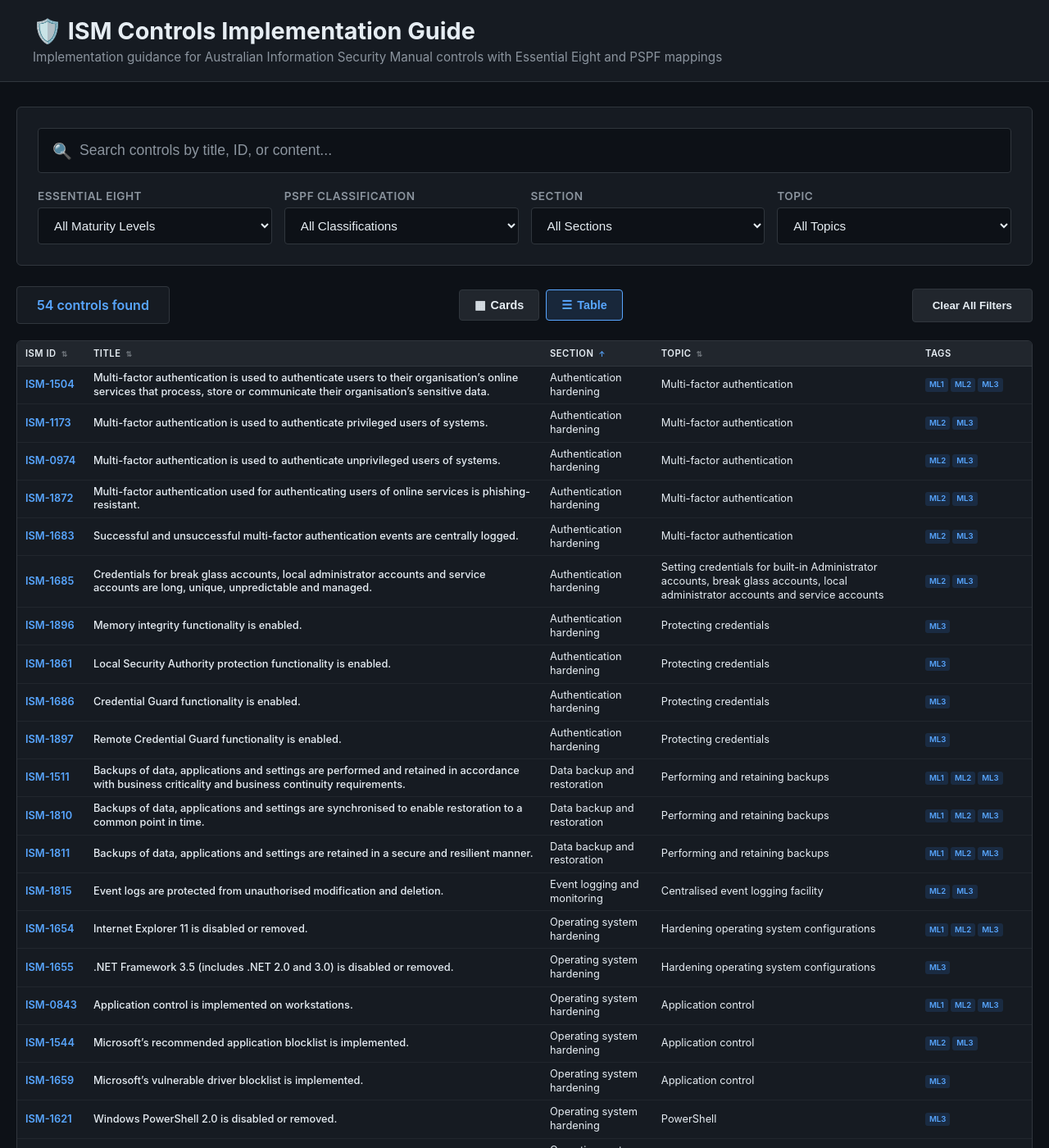
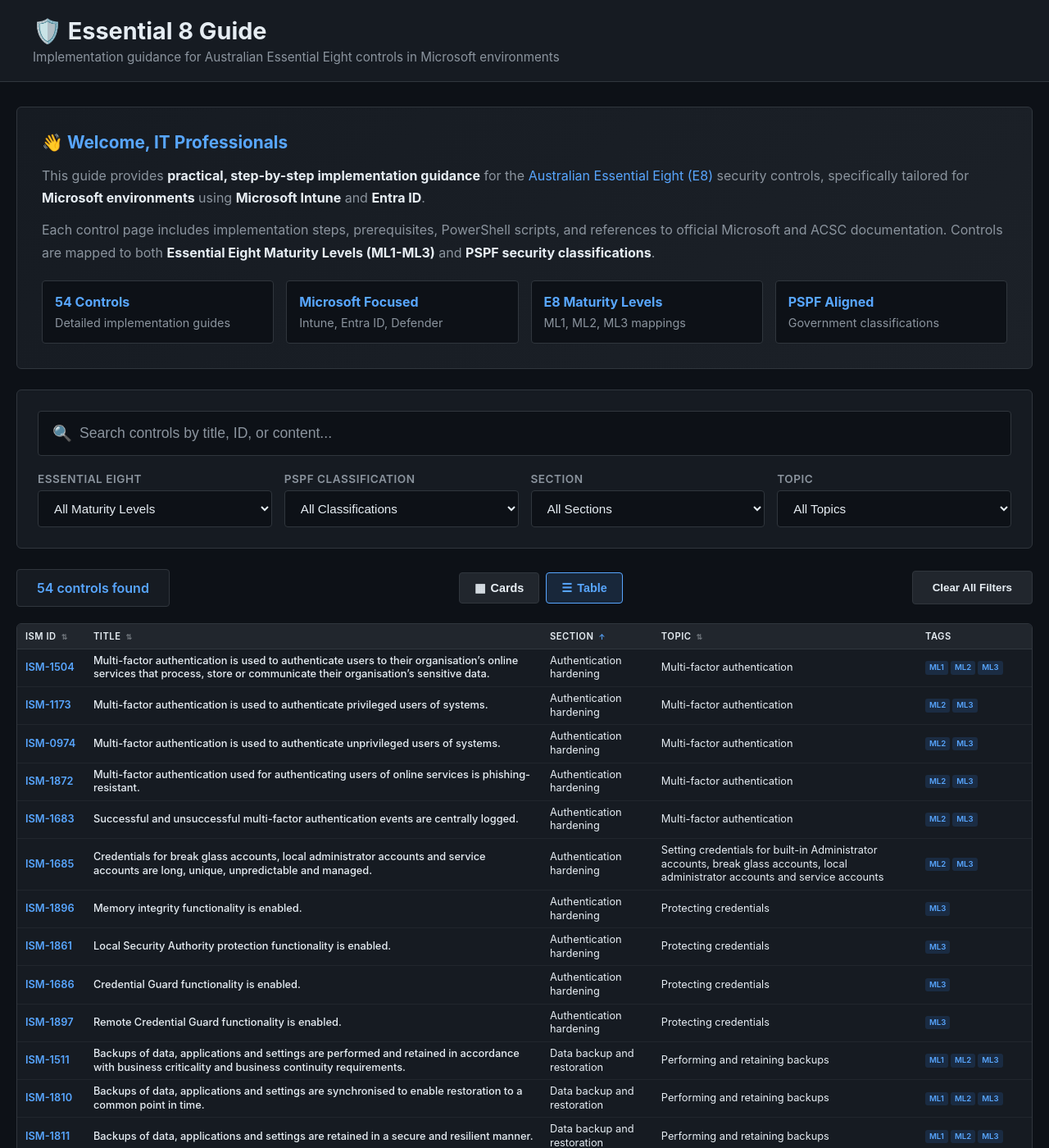
Before and after one commit to alanburchill/ISM-Controls-Guide, a Jekyll site: the page built from index.html, in a window 1280 px wide and 1400 px high. Shown: the whole window at 82% size. Built offline with Jekyll 4.4.1, drawn with Linux system fonts in a browser that asks for light colours.

Commit message:
Rebrand to Essential 8 Guide (e8guide.com) with intro section

```diff
--- /dev/null
+++ b/CNAME
@@ -0,0 +1 @@
+e8guide.com
--- a/_config.yml
+++ b/_config.yml
@@ -1,10 +1,10 @@
-# Jekyll configuration for ISM Controls Implementation Guide
-# GitHub Pages site: https://alanburchill.github.io/ISM-Controls-Guide
+# Jekyll configuration for Essential 8 Guide
+# Website: https://e8guide.com
 
-title: "ISM Controls Implementation Guide"
-description: "Implementation guidance for Australian Information Security Manual (ISM) controls with Essential Eight and PSPF mappings"
-baseurl: "/ISM-Controls-Guide"
-url: "https://alanburchill.github.io"
+title: "Essential 8 Guide"
+description: "Implementation guidance for Australian Essential Eight controls in Microsoft environments - ISM controls with PSPF mappings"
+baseurl: ""
+url: "https://e8guide.com"
 
 # Site settings
 github:
--- a/_layouts/control.html
+++ b/_layouts/control.html
@@ -3,7 +3,7 @@
 <head>
   <meta charset="UTF-8">
   <meta name="viewport" content="width=device-width, initial-scale=1.0">
-  <title>{{ page.title | default: page.ism_control }} - ISM Controls Guide</title>
+  <title>{{ page.title | default: page.ism_control }} - Essential 8 Guide</title>
   <style>
     * { margin: 0; padding: 0; box-sizing: border-box; }
     body {
--- a/index.html
+++ b/index.html
@@ -6,7 +6,7 @@
 <head>
   <meta charset="UTF-8">
   <meta name="viewport" content="width=device-width, initial-scale=1.0">
-  <title>ISM Controls Implementation Guide</title>
+  <title>Essential 8 Guide - Microsoft Implementation</title>
   <style>
     * {
       margin: 0;
@@ -425,15 +425,114 @@
         min-width: 800px;
       }
     }
+
+    .intro-section {
+      background: linear-gradient(135deg, #161b22 0%, #1c2128 100%);
+      border: 1px solid #30363d;
+      border-radius: 6px;
+      padding: 30px;
+      margin-bottom: 25px;
+    }
+
+    .intro-section h2 {
+      color: #58a6ff;
+      font-size: 1.3rem;
+      margin-bottom: 15px;
+      display: flex;
+      align-items: center;
+      gap: 10px;
+    }
+
+    .intro-section p {
+      color: #8b949e;
+      line-height: 1.7;
+      margin-bottom: 12px;
+    }
+
+    .intro-section p:last-child {
+      margin-bottom: 0;
+    }
+
+    .intro-section strong {
+      color: #e6edf3;
+    }
+
+    .intro-section a {
+      color: #58a6ff;
+      text-decoration: none;
+    }
+
+    .intro-section a:hover {
+      text-decoration: underline;
+    }
+
+    .intro-features {
+      display: grid;
+      grid-template-columns: repeat(auto-fit, minmax(200px, 1fr));
+      gap: 15px;
+      margin-top: 20px;
+    }
+
+    .intro-feature {
+      background: #0d1117;
+      border: 1px solid #30363d;
+      border-radius: 4px;
+      padding: 15px;
+    }
+
+    .intro-feature strong {
+      color: #58a6ff;
+      display: block;
+      margin-bottom: 5px;
+    }
+
+    .intro-feature span {
+      color: #8b949e;
+      font-size: 0.9rem;
+    }
   </style>
 </head>
 <body>
   <div class="header">
-    <h1>🛡️ ISM Controls Implementation Guide</h1>
-    <p>Implementation guidance for Australian Information Security Manual controls with Essential Eight and PSPF mappings</p>
+    <h1>🛡️ Essential 8 Guide</h1>
+    <p>Implementation guidance for Australian Essential Eight controls in Microsoft environments</p>
   </div>
 
   <div class="container">
+    <div class="intro-section">
+      <h2>👋 Welcome, IT Professionals</h2>
+      <p>
+        This guide provides <strong>practical, step-by-step implementation guidance</strong> for the
+        <a href="https://www.cyber.gov.au/resources-business-and-government/essential-cyber-security/essential-eight" target="_blank">Australian Essential Eight (E8)</a>
+        security controls, specifically tailored for <strong>Microsoft environments</strong> using
+        <strong>Microsoft Intune</strong> and <strong>Entra ID</strong>.
+      </p>
+      <p>
+        Each control page includes implementation steps, prerequisites, PowerShell scripts, and references to
+        official Microsoft and ACSC documentation. Controls are mapped to both
+        <strong>Essential Eight Maturity Levels (ML1-ML3)</strong> and
+        <strong>PSPF security classifications</strong>.
+      </p>
+      <div class="intro-features">
+        <div class="intro-feature">
+          <strong>54 Controls</strong>
+          <span>Detailed implementation guides</span>
+        </div>
+        <div class="intro-feature">
+          <strong>Microsoft Focused</strong>
+          <span>Intune, Entra ID, Defender</span>
+        </div>
+        <div class="intro-feature">
+          <strong>E8 Maturity Levels</strong>
+          <span>ML1, ML2, ML3 mappings</span>
+        </div>
+        <div class="intro-feature">
+          <strong>PSPF Aligned</strong>
+          <span>Government classifications</span>
+        </div>
+      </div>
+    </div>
+
     <div class="search-section">
       <div class="search-box">
         <input type="text" id="search-input" placeholder="Search controls by title, ID, or content...">
```
Also changed, not shown: .github/copilot-instructions.md (added), README.md.
